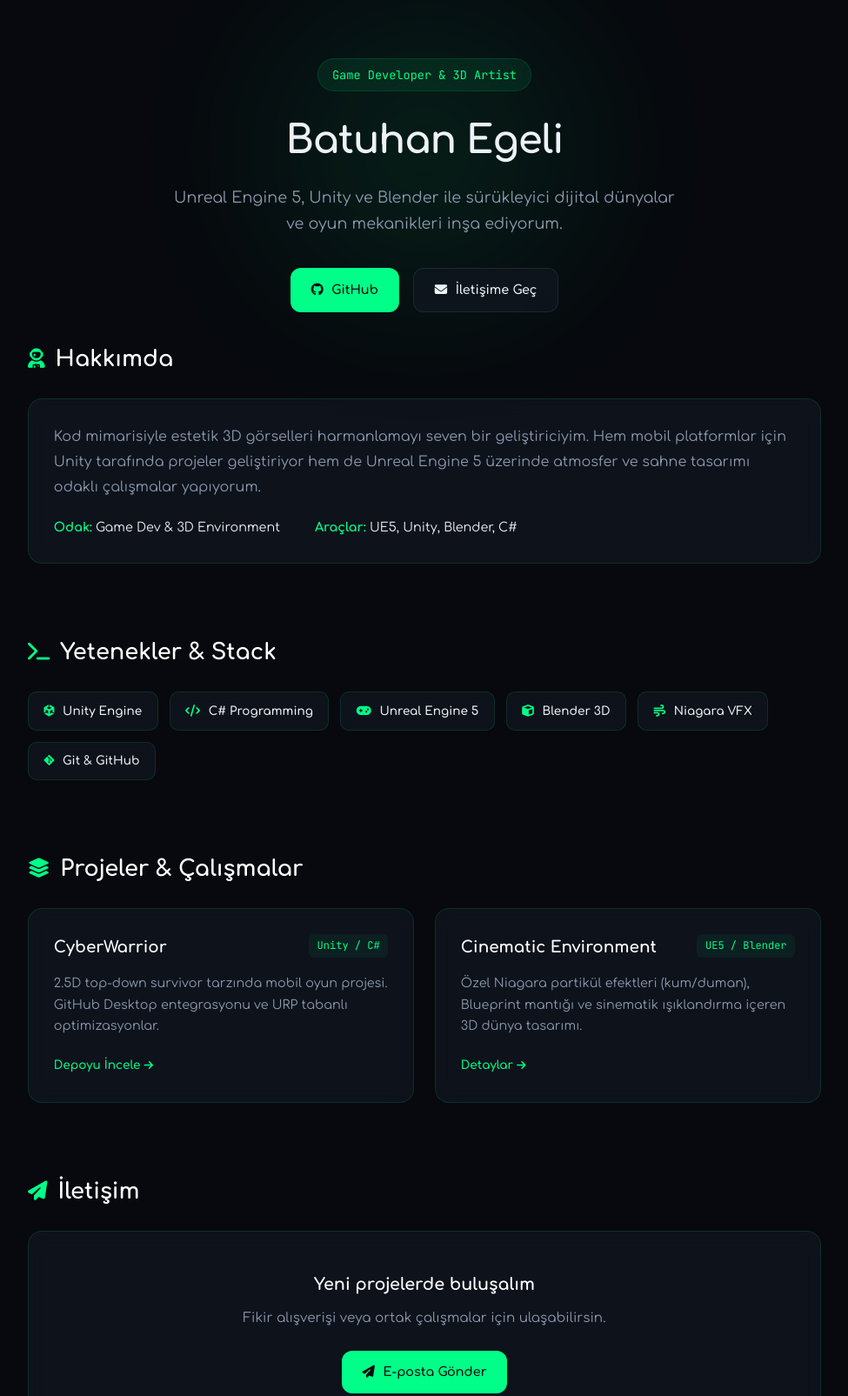
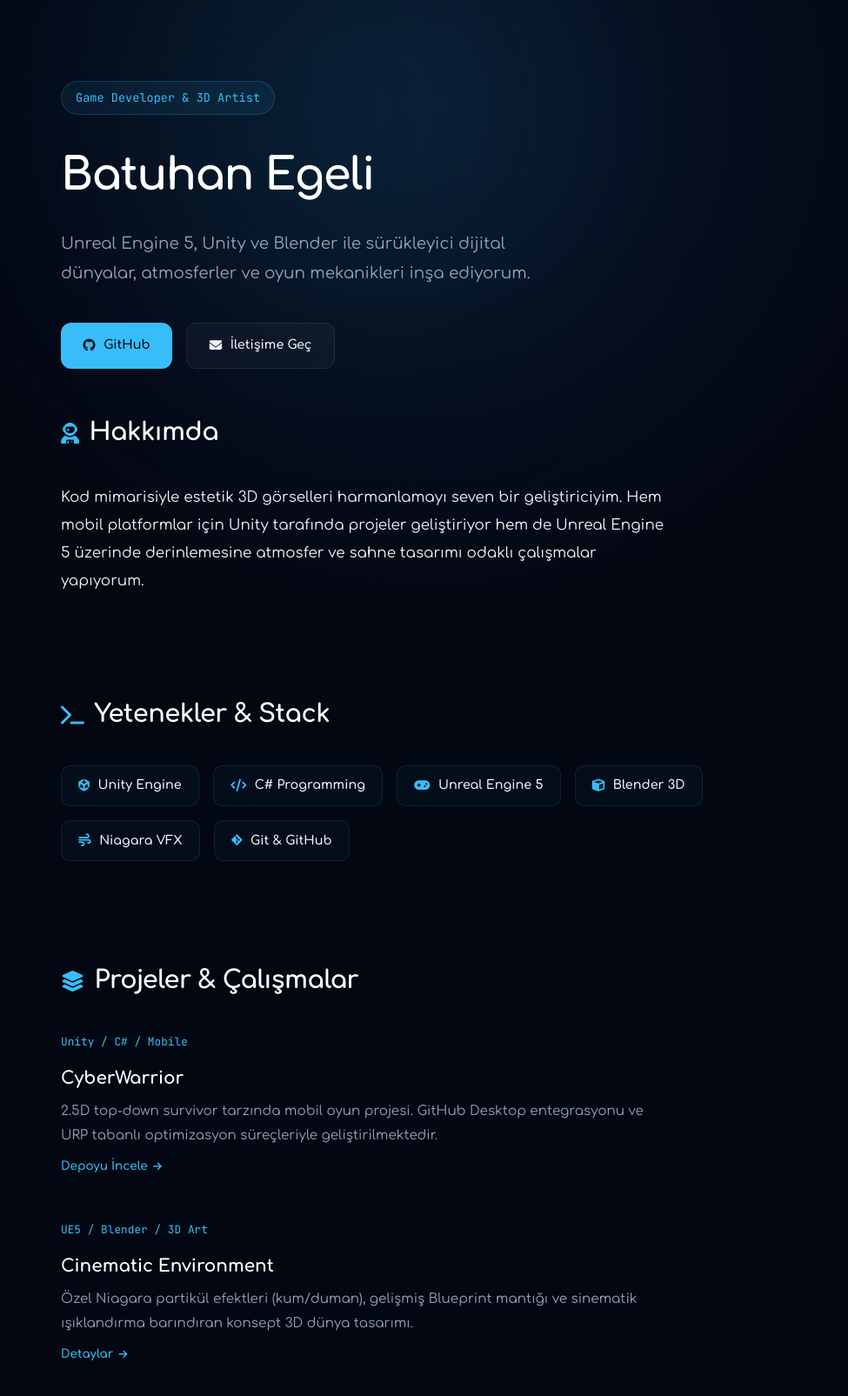
Before and after one commit to batuhanegeli/batuhanegeli.github.io, a plain HTML site: page index.html in a window 1280 px wide. Shown: the part 122-1727 px from the top of the page at 87% size, without its empty margins (152-1127 px from the left). Drawn offline with Linux system fonts and the light colour scheme.

Commit message:
Update index.html

```diff
--- a/index.html
+++ b/index.html
@@ -5,7 +5,7 @@
   <meta name="viewport" content="width=device-width, initial-scale=1.0">
   <title>Batuhan Egeli | Game Developer & 3D Artist</title>
 
-  <!-- Lo-Fi & Cozy Google Fonts -->
+  <!-- Fontlar -->
   <link rel="preconnect" href="https://fonts.googleapis.com">
   <link rel="preconnect" href="https://fonts.gstatic.com" crossorigin>
   <link href="https://fonts.googleapis.com/css2?family=Comfortaa:wght@400;600;700&family=JetBrains+Mono:wght@400;500&display=swap" rel="stylesheet">
@@ -13,14 +13,11 @@
 
   <style>
     :root {
-      --bg-dark: #07090e;
-      --card-bg: rgba(18, 24, 34, 0.7);
-      --card-border: rgba(0, 255, 136, 0.12);
-      --card-hover-border: rgba(0, 255, 136, 0.4);
-      --accent: #00ff88;
-      --accent-glow: rgba(0, 255, 136, 0.18);
-      --text-main: #edf2f7;
-      --text-muted: #8a99ad;
+      --bg-deep: #030712;
+      --accent: #38bdf8; /* Canlı Siber Mavi / Cyan */
+      --accent-glow: rgba(56, 189, 248, 0.15);
+      --text-main: #f1f5f9;
+      --text-muted: #94a3b8;
     }
 
     * {
@@ -31,42 +28,50 @@
     }
 
     body {
-      background-color: var(--bg-dark);
+      background-color: var(--bg-deep);
       color: var(--text-main);
       font-family: 'Comfortaa', cursive, sans-serif;
-      line-height: 1.7;
+      line-height: 1.8;
       overflow-x: hidden;
     }
 
-    /* Akıcı Arka Plan Işık Efekti */
-    .glow-bg {
+    /* Hareketli Koyu Mavi Arka Plan Efekti */
+    .bg-animation {
       position: fixed;
-      top: 15%;
-      left: 50%;
-      transform: translateX(-50%);
-      width: 500px;
-      height: 350px;
-      background: radial-gradient(circle, var(--accent-glow) 0%, rgba(0,0,0,0) 75%);
-      filter: blur(100px);
+      top: 0;
+      left: 0;
+      width: 100vw;
+      height: 100vh;
+      z-index: -2;
+      background: radial-gradient(circle at 50% 30%, #0a192f 0%, #030712 70%);
+    }
+
+    .ambient-glow {
+      position: fixed;
+      top: -10%;
+      left: 20%;
+      width: 600px;
+      height: 600px;
+      background: radial-gradient(circle, rgba(14, 116, 144, 0.18) 0%, rgba(0,0,0,0) 70%);
+      filter: blur(120px);
       z-index: -1;
       pointer-events: none;
-      animation: pulseGlow 8s ease-in-out infinite alternate;
+      animation: floatGlow 12s ease-in-out infinite alternate;
     }
 
-    @keyframes pulseGlow {
-      0% { transform: translateX(-50%) scale(0.9); opacity: 0.6; }
-      100% { transform: translateX(-50%) scale(1.1); opacity: 1; }
+    @keyframes floatGlow {
+      0% { transform: translateY(0) scale(1); }
+      100% { transform: translateY(80px) scale(1.15); }
     }
 
-    /* Akışkan Navbar */
+    /* Navbar */
     nav {
       position: sticky;
       top: 0;
-      background: rgba(7, 9, 14, 0.8);
-      backdrop-filter: blur(16px);
-      -webkit-backdrop-filter: blur(16px);
-      border-bottom: 1px solid rgba(255, 255, 255, 0.04);
-      padding: 1.2rem 2rem;
+      background: rgba(3, 7, 18, 0.85);
+      backdrop-filter: blur(14px);
+      border-bottom: 1px solid rgba(56, 189, 248, 0.08);
+      padding: 1.2rem 3rem;
       display: flex;
       justify-content: space-between;
       align-items: center;
@@ -79,7 +84,6 @@
       font-weight: 700;
       color: var(--accent);
       text-decoration: none;
-      letter-spacing: -0.5px;
     }
 
     .nav-links {
@@ -100,68 +104,86 @@
       color: var(--accent);
     }
 
-    /* Kapsayıcı */
+    /* Kapsayıcı ve Sol Hizalama */
     .container {
-      max-width: 960px;
+      max-width: 900px;
       margin: 0 auto;
-      padding: 3.5rem 1.5rem;
+      padding: 4rem 2rem;
+      text-align: left; /* Tüm yazılar sol tarafta */
     }
 
     section {
-      margin-bottom: 5rem;
+      margin-bottom: 7rem;
     }
 
     .section-title {
-      font-size: 1.6rem;
+      font-size: 1.8rem;
       font-weight: 700;
-      margin-bottom: 1.5rem;
+      margin-bottom: 2rem;
       display: flex;
       align-items: center;
       gap: 0.75rem;
       color: #fff;
+      letter-spacing: -0.5px;
     }
 
     .section-title i {
       color: var(--accent);
-      font-size: 1.4rem;
+      font-size: 1.5rem;
     }
 
-    /* Hero Alanı */
+    /* Kaydırma Efekti (Scroll Blur & Fade Animation) */
+    .animate-on-scroll {
+      opacity: 0;
+      transform: translateY(40px);
+      filter: blur(14px);
+      transition: opacity 1s cubic-bezier(0.16, 1, 0.3, 1),
+                  transform 1s cubic-bezier(0.16, 1, 0.3, 1),
+                  filter 1s cubic-bezier(0.16, 1, 0.3, 1);
+      will-change: opacity, transform, filter;
+    }
+
+    .animate-on-scroll.in-view {
+      opacity: 1;
+      transform: translateY(0);
+      filter: blur(0);
+    }
+
+    /* Hero Bölümü */
     .hero {
-      text-align: center;
-      padding: 4rem 1rem 2rem;
+      padding: 5rem 0 3rem;
     }
 
     .hero-tag {
       font-family: 'JetBrains Mono', monospace;
       font-size: 0.85rem;
       color: var(--accent);
-      background: rgba(0, 255, 136, 0.08);
+      background: rgba(56, 189, 248, 0.08);
       padding: 0.4rem 1rem;
-      border-radius: 30px;
-      border: 1px solid var(--card-border);
+      border-radius: 20px;
+      border: 1px solid rgba(56, 189, 248, 0.2);
       display: inline-block;
-      margin-bottom: 1.2rem;
+      margin-bottom: 1.5rem;
     }
 
     .hero h1 {
-      font-size: 2.8rem;
+      font-size: 3.2rem;
       font-weight: 700;
-      margin-bottom: 0.8rem;
-      letter-spacing: -1px;
+      margin-bottom: 1rem;
+      letter-spacing: -1.5px;
+      color: #fff;
     }
 
     .hero p {
-      font-size: 1.1rem;
+      font-size: 1.15rem;
       color: var(--text-muted);
-      max-width: 580px;
-      margin: 0 auto 2.2rem;
+      max-width: 600px;
+      margin-bottom: 2.5rem;
       font-weight: 400;
     }
 
     .social-links {
       display: flex;
-      justify-content: center;
       gap: 1rem;
     }
 
@@ -169,117 +191,98 @@
       display: inline-flex;
       align-items: center;
       gap: 0.6rem;
-      padding: 0.75rem 1.5rem;
+      padding: 0.8rem 1.6rem;
       border-radius: 12px;
       font-weight: 600;
       font-size: 0.9rem;
       text-decoration: none;
-      transition: all 0.3s cubic-bezier(0.16, 1, 0.3, 1);
+      transition: all 0.3s ease;
     }
 
     .btn-primary {
       background-color: var(--accent);
-      color: #07090e;
+      color: #030712;
     }
 
     .btn-primary:hover {
-      box-shadow: 0 0 25px rgba(0, 255, 136, 0.35);
-      transform: translateY(-3px);
+      box-shadow: 0 0 25px rgba(56, 189, 248, 0.4);
+      transform: translateY(-2px);
     }
 
     .btn-secondary {
-      background: var(--card-bg);
-      backdrop-filter: blur(10px);
+      background: rgba(255, 255, 255, 0.03);
       color: var(--text-main);
       border: 1px solid rgba(255, 255, 255, 0.08);
     }
 
     .btn-secondary:hover {
       border-color: var(--accent);
-      transform: translateY(-3px);
-      background: rgba(18, 24, 34, 0.9);
+      background: rgba(56, 189, 248, 0.05);
+      transform: translateY(-2px);
     }
 
-    /* Grid ve Cam Efektli Kartlar */
-    .grid-2 {
-      display: grid;
-      grid-template-columns: repeat(auto-fit, minmax(280px, 1fr));
-      gap: 1.5rem;
+    /* Çerçevesiz / Minimalist İçerik Blokları */
+    .content-block {
+      margin-bottom: 2.5rem;
     }
 
-    .card {
-      background: var(--card-bg);
-      backdrop-filter: blur(12px);
-      -webkit-backdrop-filter: blur(12px);
-      border: 1px solid var(--card-border);
-      border-radius: 16px;
-      padding: 1.8rem;
-      transition: all 0.35s cubic-bezier(0.16, 1, 0.3, 1);
+    .content-block h3 {
+      font-size: 1.25rem;
+      color: #fff;
+      margin-bottom: 0.4rem;
+      font-weight: 700;
     }
 
-    .card:hover {
-      transform: translateY(-5px);
-      border-color: var(--card-hover-border);
-      box-shadow: 0 10px 30px rgba(0, 0, 0, 0.5);
+    .meta-info {
+      font-family: 'JetBrains Mono', monospace;
+      font-size: 0.8rem;
+      color: var(--accent);
+      margin-bottom: 0.8rem;
+      display: block;
     }
 
-    .card-header {
-      display: flex;
-      justify-content: space-between;
-      align-items: flex-start;
-      margin-bottom: 0.8rem;
+    .content-block p {
+      color: var(--text-muted);
+      font-size: 0.95rem;
+      max-width: 700px;
     }
 
-    .card-title {
-      font-size: 1.15rem;
-      font-weight: 700;
-      color: #fff;
+    /* Yetenek Listesi (Çerçevesiz) */
+    .skills-wrapper {
+      display: flex;
+      flex-wrap: wrap;
+      gap: 1rem;
     }
 
-    .date-badge {
-      font-family: 'JetBrains Mono', monospace;
-      font-size: 0.75rem;
-      color: var(--accent);
-      background: rgba(0, 255, 136, 0.06);
-      padding: 0.2rem 0.6rem;
-      border-radius: 6px;
-    }
-
-    /* Yetenek Etiketleri */
-    .skills-grid {
-      display: flex;
-      flex-wrap: wrap;
-      gap: 0.8rem;
-    }
-
-    .skill-tag {
-      background: var(--card-bg);
-      backdrop-filter: blur(10px);
-      border: 1px solid var(--card-border);
-      padding: 0.6rem 1.1rem;
+    .skill-pill {
+      background: rgba(56, 189, 248, 0.04);
+      border: 1px solid rgba(56, 189, 248, 0.12);
+      padding: 0.6rem 1.2rem;
       border-radius: 10px;
-      font-size: 0.85rem;
+      font-size: 0.9rem;
       font-weight: 600;
       display: flex;
       align-items: center;
       gap: 0.6rem;
-      transition: all 0.2s ease;
+      color: var(--text-main);
+      transition: all 0.3s ease;
     }
 
-    .skill-tag:hover {
+    .skill-pill:hover {
       border-color: var(--accent);
-      transform: scale(1.03);
+      background: rgba(56, 189, 248, 0.08);
+      transform: translateY(-2px);
     }
 
-    .skill-tag i {
+    .skill-pill i {
       color: var(--accent);
     }
 
     /* Footer */
     footer {
       text-align: center;
-      padding: 2.5rem;
-      border-top: 1px solid rgba(255, 255, 255, 0.04);
+      padding: 3rem;
+      border-top: 1px solid rgba(56, 189, 248, 0.06);
       color: var(--text-muted);
       font-size: 0.8rem;
       font-family: 'JetBrains Mono', monospace;
@@ -288,7 +291,8 @@
 </head>
 <body>
 
-  <div class="glow-bg"></div>
+  <div class="bg-animation"></div>
+  <div class="ambient-glow"></div>
 
   <!-- Navbar -->
   <nav>
@@ -302,11 +306,12 @@
   </nav>
 
   <div class="container">
-    <!-- Hero Bölümü -->
-    <header class="hero">
+
+    <!-- Hero / Giriş -->
+    <header class="hero animate-on-scroll">
       <div class="hero-tag">Game Developer & 3D Artist</div>
       <h1>Batuhan Egeli</h1>
-      <p>Unreal Engine 5, Unity ve Blender ile sürükleyici dijital dünyalar ve oyun mekanikleri inşa ediyorum.</p>
+      <p>Unreal Engine 5, Unity ve Blender ile sürükleyici dijital dünyalar, atmosferler ve oyun mekanikleri inşa ediyorum.</p>
 
       <div class="social-links">
         <a href="https://github.com/batuhanegeli" target="_blank" class="btn btn-primary">
@@ -319,82 +324,89 @@
     </header>
 
     <!-- Hakkımda -->
-    <section id="about">
+    <section id="about" class="animate-on-scroll">
       <h2 class="section-title"><i class="fas fa-user-astronaut"></i> Hakkımda</h2>
-      <div class="card">
-        <p style="color: var(--text-muted); margin-bottom: 1.2rem; line-height: 1.8;">
-          Kod mimarisiyle estetik 3D görselleri harmanlamayı seven bir geliştiriciyim. Hem mobil platformlar için Unity tarafında projeler geliştiriyor hem de Unreal Engine 5 üzerinde atmosfer ve sahne tasarımı odaklı çalışmalar yapıyorum.
+      <div class="content-block">
+        <p style="font-size: 1.05rem; line-height: 1.9; color: var(--text-main);">
+          Kod mimarisiyle estetik 3D görselleri harmanlamayı seven bir geliştiriciyim. Hem mobil platformlar için Unity tarafında projeler geliştiriyor hem de Unreal Engine 5 üzerinde derinlemesine atmosfer ve sahne tasarımı odaklı çalışmalar yapıyorum.
         </p>
-        <div style="display: flex; gap: 2.5rem; flex-wrap: wrap; font-size: 0.9rem;">
-          <div><strong style="color: var(--accent);">Odak:</strong> Game Dev & 3D Environment</div>
-          <div><strong style="color: var(--accent);">Araçlar:</strong> UE5, Unity, Blender, C#</div>
-        </div>
       </div>
     </section>
 
-    <!-- Teknolojiler -->
-    <section id="skills">
+    <!-- Yetenekler -->
+    <section id="skills" class="animate-on-scroll">
       <h2 class="section-title"><i class="fas fa-terminal"></i> Yetenekler & Stack</h2>
-      <div class="skills-grid">
-        <div class="skill-tag"><i class="fab fa-unity"></i> Unity Engine</div>
-        <div class="skill-tag"><i class="fas fa-code"></i> C# Programming</div>
-        <div class="skill-tag"><i class="fas fa-gamepad"></i> Unreal Engine 5</div>
-        <div class="skill-tag"><i class="fas fa-cube"></i> Blender 3D</div>
-        <div class="skill-tag"><i class="fas fa-wind"></i> Niagara VFX</div>
-        <div class="skill-tag"><i class="fab fa-git-alt"></i> Git & GitHub</div>
+      <div class="skills-wrapper">
+        <div class="skill-pill"><i class="fab fa-unity"></i> Unity Engine</div>
+        <div class="skill-pill"><i class="fas fa-code"></i> C# Programming</div>
+        <div class="skill-pill"><i class="fas fa-gamepad"></i> Unreal Engine 5</div>
+        <div class="skill-pill"><i class="fas fa-cube"></i> Blender 3D</div>
+        <div class="skill-pill"><i class="fas fa-wind"></i> Niagara VFX</div>
+        <div class="skill-pill"><i class="fab fa-git-alt"></i> Git & GitHub</div>
       </div>
     </section>
 
     <!-- Projeler -->
-    <section id="projects">
+    <section id="projects" class="animate-on-scroll">
       <h2 class="section-title"><i class="fas fa-layer-group"></i> Projeler & Çalışmalar</h2>
-      <div class="grid-2">
 
-        <div class="card">
-          <div class="card-header">
-            <h3 class="card-title">CyberWarrior</h3>
-            <span class="date-badge">Unity / C#</span>
-          </div>
-          <p style="color: var(--text-muted); font-size: 0.9rem; margin-bottom: 1.2rem;">
-            2.5D top-down survivor tarzında mobil oyun projesi. GitHub Desktop entegrasyonu ve URP tabanlı optimizasyonlar.
-          </p>
-          <a href="https://github.com/batuhanegeli" target="_blank" style="color: var(--accent); text-decoration: none; font-size: 0.85rem; font-weight: 600;">
-            Depoyu İncele <i class="fas fa-arrow-right" style="font-size: 0.75rem;"></i>
-          </a>
-        </div>
+      <div class="content-block animate-on-scroll">
+        <span class="meta-info">Unity / C# / Mobile</span>
+        <h3>CyberWarrior</h3>
+        <p>2.5D top-down survivor tarzında mobil oyun projesi. GitHub Desktop entegrasyonu ve URP tabanlı optimizasyon süreçleriyle geliştirilmektedir.</p>
+        <a href="https://github.com/batuhanegeli" target="_blank" style="color: var(--accent); text-decoration: none; font-size: 0.85rem; font-weight: 600; display: inline-flex; align-items: center; gap: 0.4rem; margin-top: 0.6rem;">
+          Depoyu İncele <i class="fas fa-arrow-right" style="font-size: 0.7rem;"></i>
+        </a>
+      </div>
 
-        <div class="card">
-          <div class="card-header">
-            <h3 class="card-title">Cinematic Environment</h3>
-            <span class="date-badge">UE5 / Blender</span>
-          </div>
-          <p style="color: var(--text-muted); font-size: 0.9rem; margin-bottom: 1.2rem;">
-            Özel Niagara partikül efektleri (kum/duman), Blueprint mantığı ve sinematik ışıklandırma içeren 3D dünya tasarımı.
-          </p>
-          <a href="https://github.com/batuhanegeli" target="_blank" style="color: var(--accent); text-decoration: none; font-size: 0.85rem; font-weight: 600;">
-            Detaylar <i class="fas fa-arrow-right" style="font-size: 0.75rem;"></i>
-          </a>
-        </div>
-
+      <div class="content-block animate-on-scroll" style="margin-top: 3rem;">
+        <span class="meta-info">UE5 / Blender / 3D Art</span>
+        <h3>Cinematic Environment</h3>
+        <p>Özel Niagara partikül efektleri (kum/duman), gelişmiş Blueprint mantığı ve sinematik ışıklandırma barındıran konsept 3D dünya tasarımı.</p>
+        <a href="https://github.com/batuhanegeli" target="_blank" style="color: var(--accent); text-decoration: none; font-size: 0.85rem; font-weight: 600; display: inline-flex; align-items: center; gap: 0.4rem; margin-top: 0.6rem;">
+          Detaylar <i class="fas fa-arrow-right" style="font-size: 0.7rem;"></i>
+        </a>
       </div>
     </section>
 
     <!-- İletişim -->
-    <section id="contact">
+    <section id="contact" class="animate-on-scroll">
       <h2 class="section-title"><i class="fas fa-paper-plane"></i> İletişim</h2>
-      <div class="card" style="text-align: center; padding: 2.8rem 1.5rem;">
-        <h3 style="margin-bottom: 0.6rem; font-size: 1.2rem; color: #fff;">Yeni projelerde buluşalım</h3>
-        <p style="color: var(--text-muted); font-size: 0.95rem; margin-bottom: 1.5rem;">Fikir alışverişi veya ortak çalışmalar için ulaşabilirsin.</p>
+      <div class="content-block">
+        <p style="margin-bottom: 1.5rem;">Yeni projelerde fikir alışverişi yapmak veya ortak çalışmalar geliştirmek için her zaman ulaşabilirsin.</p>
         <a href="mailto:batuhan@email.com" class="btn btn-primary">
           <i class="fas fa-paper-plane"></i> E-posta Gönder
         </a>
       </div>
     </section>
+
   </div>
 
   <footer>
-    <p>&copy; 2026 Batuhan Egeli — Crafted with cozy lo-fi vibes.</p>
+    <p>&copy; 2026 Batuhan Egeli — Creative Portfolio</p>
   </footer>
+
+  <!-- Kaydırma Efekti İçin JavaScript (Blur & Fade In/Out) -->
+  <script>
+    const observerOptions = {
+      root: null,
+      threshold: 0.12
+    };
+
+    const observer = new IntersectionObserver((entries) => {
+      entries.forEach(entry => {
+        if (entry.isIntersecting) {
+          entry.target.classList.add('in-view');
+        } else {
+          entry.target.classList.remove('in-view');
+        }
+      });
+    }, observerOptions);
+
+    document.querySelectorAll('.animate-on-scroll').forEach((el) => {
+      observer.observe(el);
+    });
+  </script>
 
 </body>
 </html>
```
